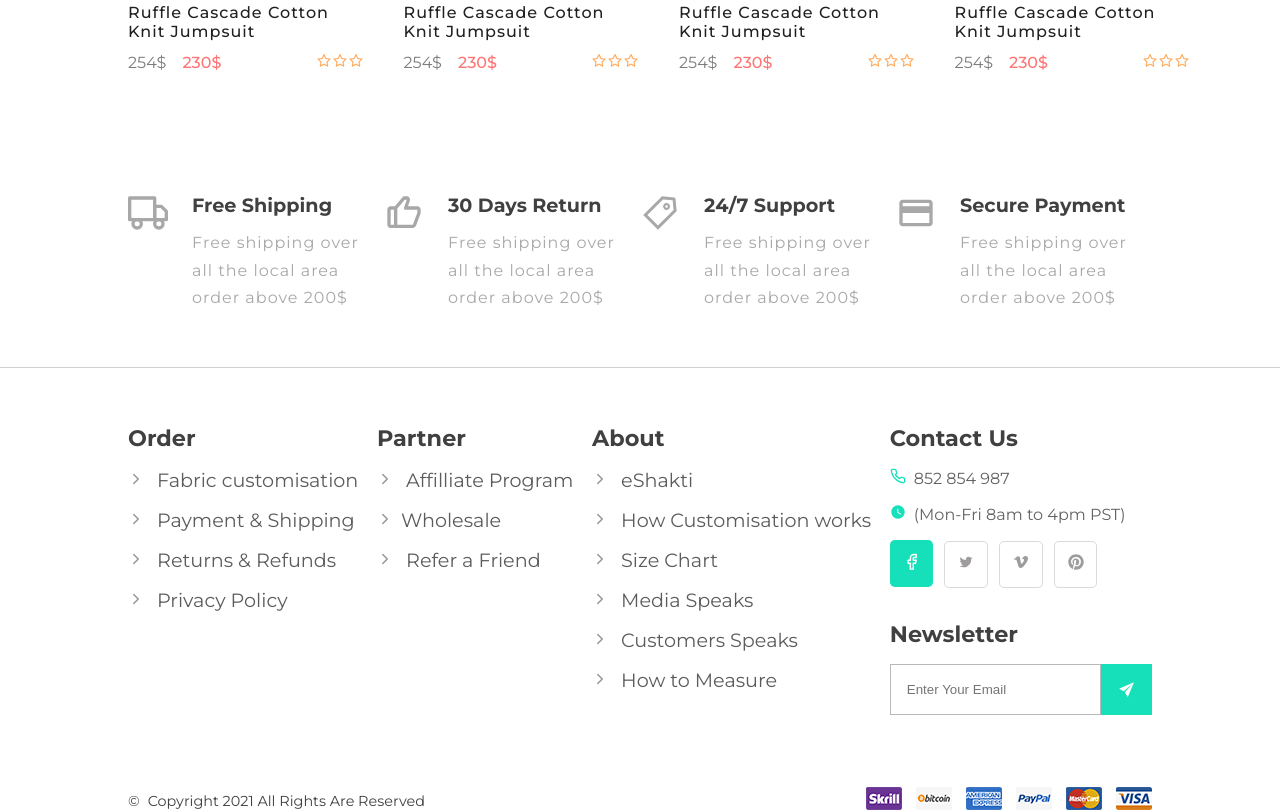
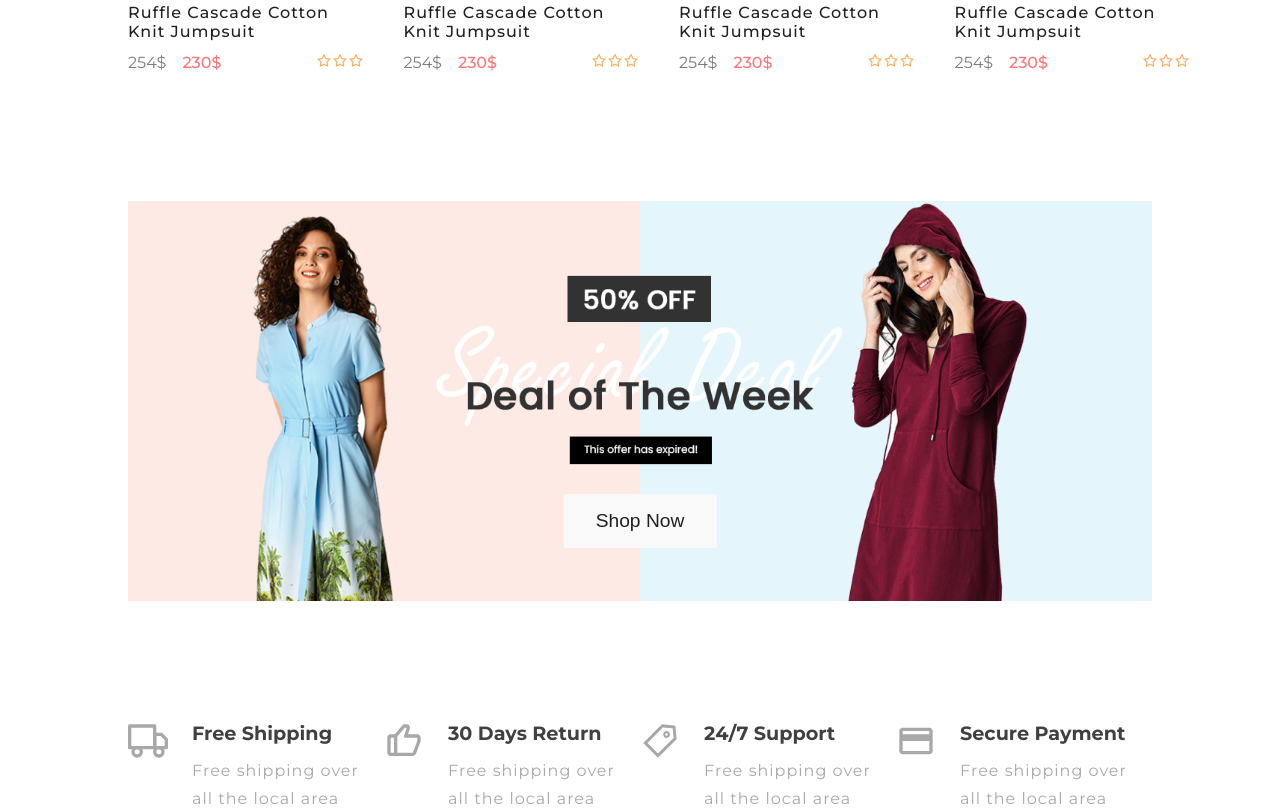
Before and after one commit to pradeepmalvi/eshakti-react, a React (Create React App) app: page / in a window 1280 px wide. Shown: the part 4100-4912 px from the top of the page. Built offline with nearby package versions, Linux system fonts and the light colour scheme.

Commit message:
mid banner section added

```diff
--- a/public/index.html
+++ b/public/index.html
@@ -2,7 +2,6 @@
 <html lang="en">
   <head>
     <meta charset="utf-8" />
-    <link rel="icon" href="%PUBLIC_URL%/favicon.ico" />
     <meta name="viewport" content="width=device-width, initial-scale=1" />
     <meta name="theme-color" content="#000000" />
     <meta
@@ -24,7 +23,7 @@
       work correctly both with client-side routing and a non-root public URL.
       Learn how to configure a non-root public URL by running `npm run build`.
     -->
-    <title>React App</title>
+    <title>Eshakti - online shopping</title>
   </head>
   <body>
     <noscript>You need to enable JavaScript to run this app.</noscript>
--- a/src/components/footer/footer.styles.module.scss
+++ b/src/components/footer/footer.styles.module.scss
@@ -40,7 +40,7 @@
 
           a {
             color: #5c5c5c;
-            font-size: 1.2rem;
+            font-size: 1rem;
           }
 
           .phone,
--- a/src/components/mid-banner/MidBanner.component.js
+++ b/src/components/mid-banner/MidBanner.component.js
@@ -1,6 +1,5 @@
 import React from "react";
 import styles from "./midBanner.styles.module.scss";
-import Image from "next/image";
 
 export default function MidBanner() {
   return (
--- a/src/components/mid-banner/midBanner.styles.module.scss
+++ b/src/components/mid-banner/midBanner.styles.module.scss
@@ -6,7 +6,7 @@
     margin: 0 auto;
     width: 80vw;
     height: 50vh;
-    background: url("../../public/images/img-12.png");
+    background: url("../../assets/images/02.png");
     background-position: top center;
     background-size: cover;
     background-repeat: no-repeat;
--- a/src/pages/Home.component.js
+++ b/src/pages/Home.component.js
@@ -6,6 +6,7 @@ import Navbar from "../components/navBar/Navbar.component";
 import HeroSection from "../components/heroSection/HeroSection.component";
 import SaleBanner from "../components/saleBanner/SaleBanner.component";
 import ProductListing from "../components/productListing/ProductListing.component";
+import MidBanner from "../components/mid-banner/MidBanner.component";
 import OurQualities from "../components/ourQualities/OurQualities.component";
 import Footer from "../components/footer/Footer.component";
 import BottomBar from "../components/bottom-bar/BottomBar.component";
@@ -30,7 +31,7 @@ export default function Home() {
           "In our own little way we echo that. The idea of eShakti includes all women. Everywhere, Whatever their size, shape, height and style preferences."
         }
       />
-
+      <MidBanner />
       <OurQualities />
       <Footer />
       <BottomBar />
```
Also changed, not shown: 2 other files (tests, documents, lock files or other folders).
